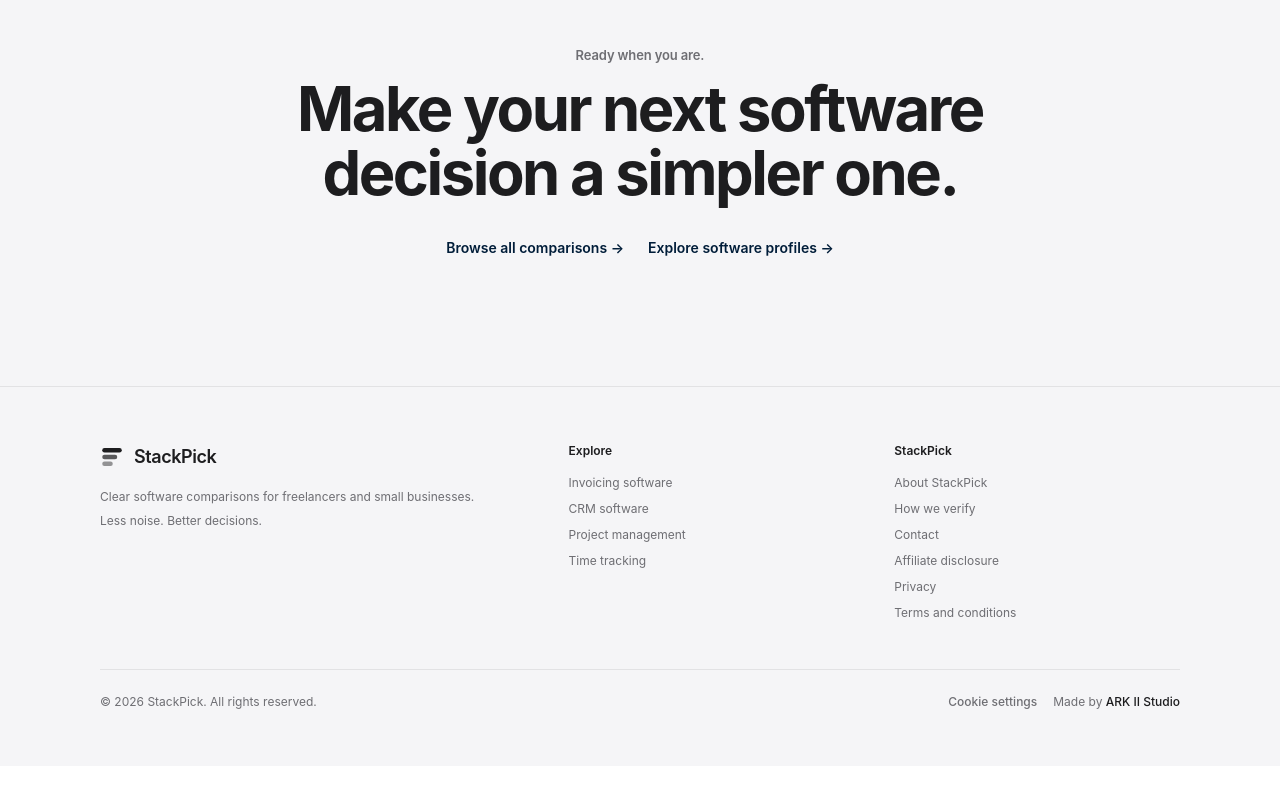
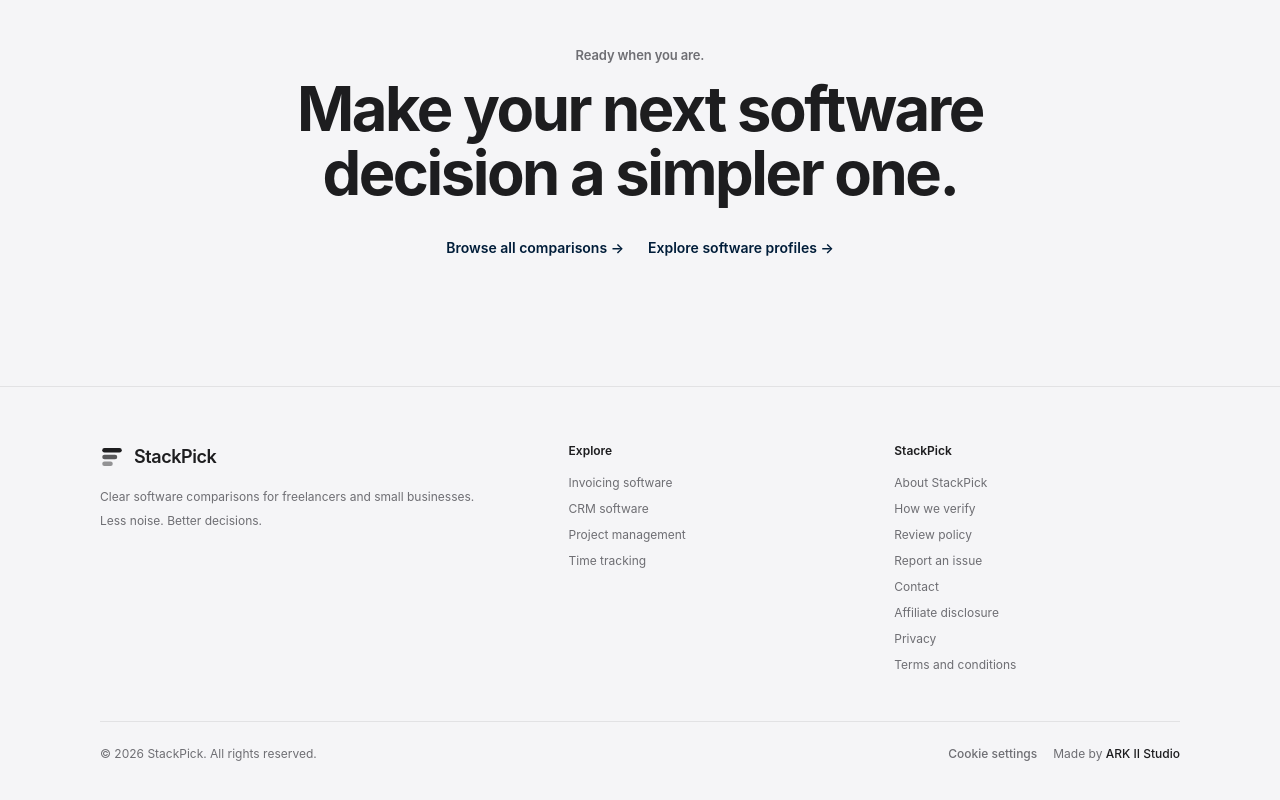
Before and after one commit to LinukaBandara/StackPick, a Next.js app: page / in a window 1280 px wide. Shown: the part 5798-6598 px from the top of the page. Before the commit the page ends 6564 px from the top, so only its background shows below. Built offline with nearby package versions, Linux system fonts and the light colour scheme; no server answers.

Commit message:
Add trust and correction links to site footer

```diff
--- a/components/Footer.tsx
+++ b/components/Footer.tsx
@@ -21,6 +21,8 @@ const EXPLORE_LINKS = [
 const COMPANY_LINKS = [
   { href: "/about", label: "About StackPick" },
   { href: "/how-we-verify", label: "How we verify" },
+  { href: "/review-policy", label: "Review policy" },
+  { href: "/report-an-issue", label: "Report an issue" },
   { href: "/contact", label: "Contact" },
   { href: "/affiliate-disclosure", label: "Affiliate disclosure" },
   { href: "/privacy", label: "Privacy" },
```
